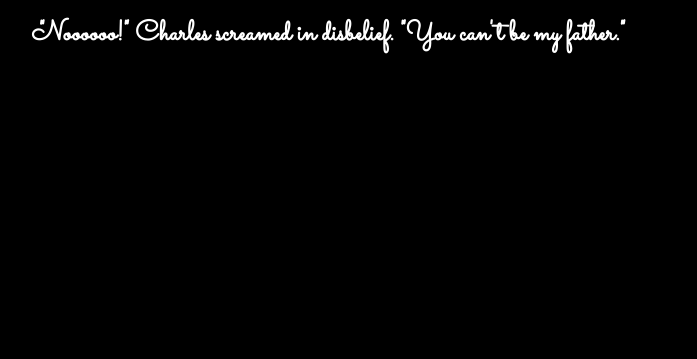
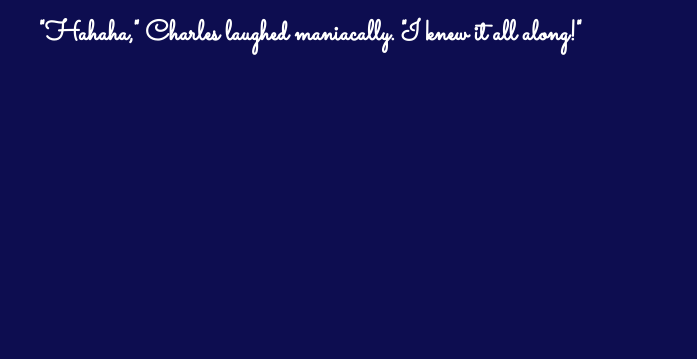
Before and after one commit to zmfrew/fireside-story, a plain HTML site: page index.html in a window 1280 px wide. Shown: the part 441-800 px from the top of the page, without its empty margins (281-978 px from the left). Drawn offline with Linux system fonts and the light colour scheme.

Commit message:
update last line of HTML and background color in CSS

```diff
--- a/index.html
+++ b/index.html
@@ -8,6 +8,6 @@
     <p>Little Charles Wallace was enjoying a steaming cup of hot cocoa when he heard his sister come downstairs.</p>
     <p>Young Bethany had a troubled look on her face. She leaned in and spoke in a hushed tone. "Charles..."</p>
     <h2>I am your father!</h2>
-    <h3>"Noooooo!" Charles screamed in disbelief. "You can't be my father."</h3>
+    <h3>"Hahaha," Charles laughed maniacally. "I knew it all along!"</h3>
   </body>
 </html>
--- a/style.css
+++ b/style.css
@@ -1,6 +1,6 @@
 body {
   color: white;
-  background-color: black;
+  background-color: rgb(13, 13, 80);
   font-family: 'Sacramento', cursive;
   font-size: 150%;
   margin: 5em 25%;
```
